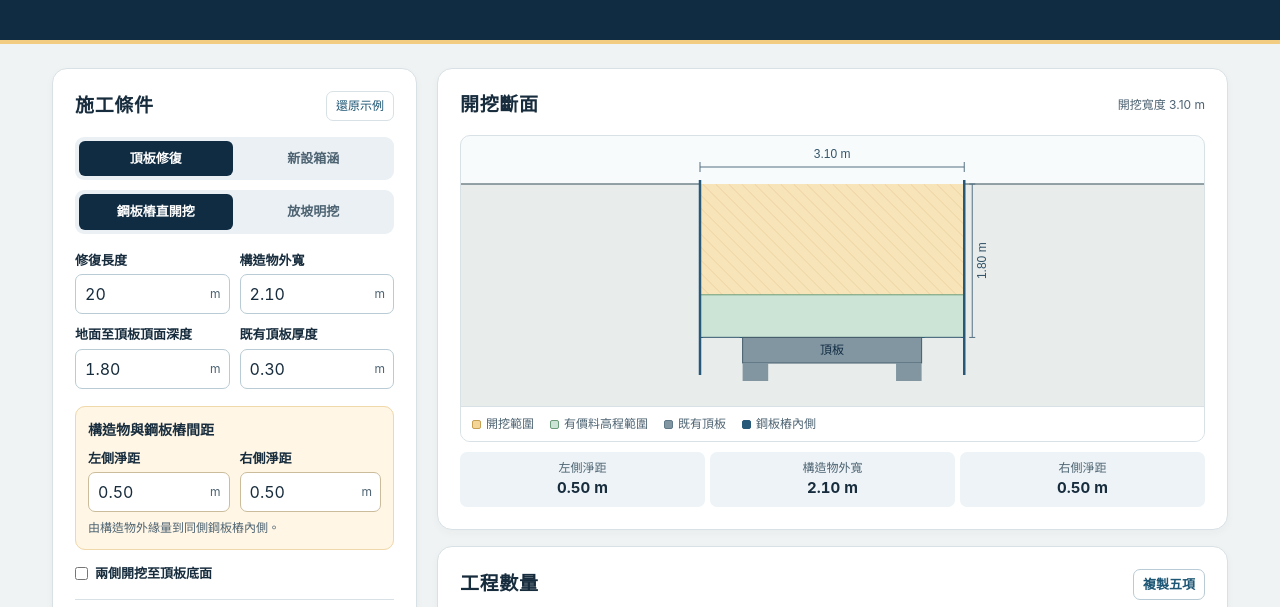
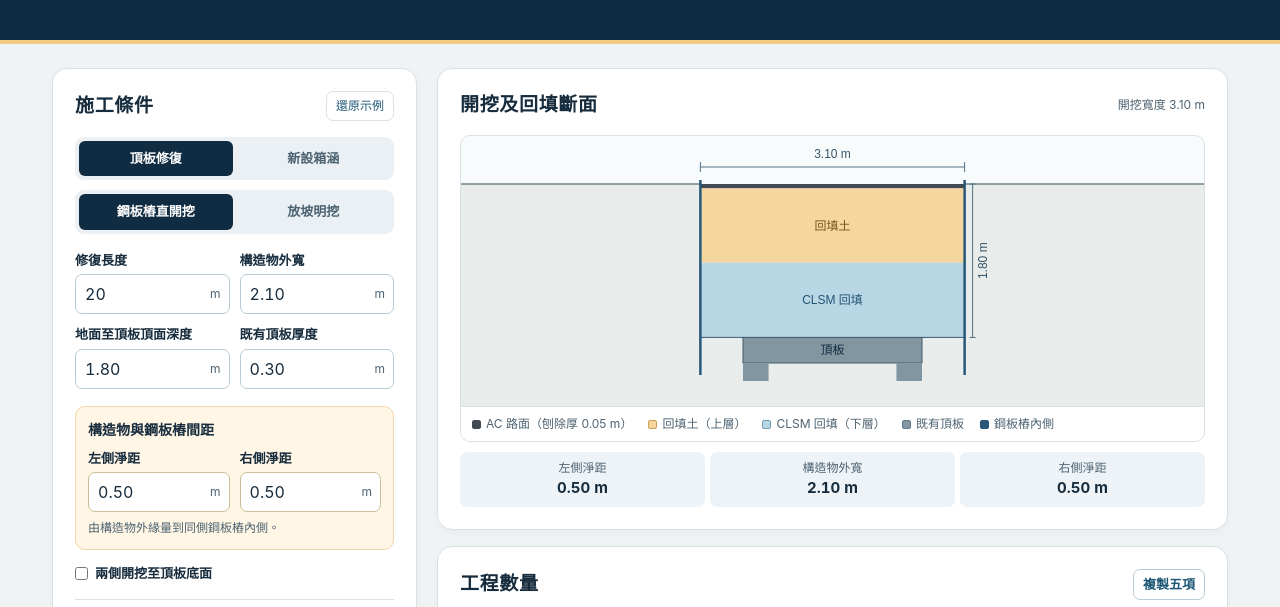
Before and after one commit to ushi511/earthwork-calculator, a plain HTML site: page index.html in a window 1280 px wide. Shown: the part 126-733 px from the top of the page. Drawn offline with Linux system fonts and the light colour scheme.

Commit message:
Visualize AC pavement and equal-volume soil and CLSM backfill

```diff
--- a/index.html
+++ b/index.html
@@ -57,7 +57,10 @@
     .swatch{width:9px;height:9px;display:inline-block;border-radius:2px;background:#f3d697;border:1px solid #c79f52}
     .swatch.slab{background:#8296a2;border-color:#607989}
     .swatch.pile{background:#285878;border-color:#285878}
-    .swatch.valuable{background:#cce4d5;border-color:#6b9d7b}
+    .swatch.soil{background:#f4d69e;border-color:#c79f52}
+    .swatch.clsm{background:#b9d6e5;border-color:#719eb4}
+    .swatch.ac{background:#424b54;border-color:#424b54}
+    .swatch.paving{background:#b6bfc3;border-color:#859198}
     .dimensions{display:grid;grid-template-columns:repeat(3,minmax(0,1fr));gap:5px;text-align:center;margin-top:10px}
     .dimensions div{padding:7px 2px;background:#edf3f6;border-radius:7px;font-size:12px;color:var(--muted)}
     .dimensions output{display:block;font-size:15px;color:var(--ink);font-weight:750;font-variant-numeric:tabular-nums}
@@ -148,10 +151,17 @@
     </section>
     <div class="right">
       <section class="panel diagram" aria-labelledby="diagram-title">
-        <div class="bar"><h2 id="diagram-title">開挖斷面</h2><span id="total-width" class="units"></span></div>
+        <div class="bar"><h2 id="diagram-title">開挖及回填斷面</h2><span id="total-width" class="units"></span></div>
         <div class="drawing">
           <canvas id="section" role="img" aria-label="開挖斷面示意圖"></canvas>
-          <div class="legend"><span><i class="swatch"></i>開挖範圍</span><span><i class="swatch valuable"></i>有價料高程範圍</span><span><i class="swatch slab"></i><span id="structure-legend">既有頂板</span></span><span><i class="swatch pile"></i><span id="edge-legend">鋼板樁內側</span></span></div>
+          <div class="legend">
+            <span><i class="swatch ac"></i><span id="ac-legend">AC 路面</span></span>
+            <span id="paving-legend" hidden><i class="swatch paving"></i>其他路面復舊層</span>
+            <span><i class="swatch soil"></i>回填土（上層）</span>
+            <span><i class="swatch clsm"></i>CLSM 回填（下層）</span>
+            <span><i class="swatch slab"></i><span id="structure-legend">既有頂板</span></span>
+            <span><i class="swatch pile"></i><span id="edge-legend">鋼板樁內側</span></span>
+          </div>
         </div>
         <div class="dimensions">
           <div>左側淨距<output id="left-dim">—</output></div>
@@ -416,6 +426,31 @@
       draw();
     }
 
+    function fillSplitDepth(values, result) {
+      const pavement = Math.min(values.paving, values.depth);
+      const target = result.soilBackfill / values.length;
+      const slope = values.slope;
+      const top = result.top;
+      const occupiedWidth = values.newCulvert || values.deepen ? values.width : 0;
+
+      // Integrate the open cross section above z, excluding pavement and occupied structure/bedding.
+      const areaAbove = z => {
+        const thickness = z - pavement;
+        const excavationArea = (top - slope * (pavement + z)) * thickness;
+        const occupiedArea = occupiedWidth * Math.max(0, z - values.depth);
+        return Math.max(0, excavationArea - occupiedArea);
+      };
+      if (target <= 0) return pavement;
+      let low = pavement;
+      let high = result.height;
+      for (let i = 0; i < 48; i++) {
+        const middle = (low + high) / 2;
+        if (areaAbove(middle) < target) low = middle;
+        else high = middle;
+      }
+      return (low + high) / 2;
+    }
+
     function draw() {
       const { width: displayWidth, height: displayHeight } = canvas.getBoundingClientRect();
       const pixels = window.devicePixelRatio || 1;
@@ -449,9 +484,20 @@
       const { values, result, sheet } = current;
       const { width, depth, slab, left, right, newCulvert } = values;
       const { height, top, slopeRun } = result;
-      const scale = Math.min((displayWidth - 106) / top, (displayHeight - 91) / (newCulvert ? height : depth + slab));
-      const pitLeft = Math.round((displayWidth - top * scale) / 2);
-      const pitRight = pitLeft + top * scale;
+      const leftWorld = -(width / 2 + left + slopeRun);
+      const rightWorld = width / 2 + right + slopeRun;
+      const millLeftWorld = values.millWidth === null ? leftWorld : -result.millingWidth / 2;
+      const millRightWorld = values.millWidth === null ? rightWorld : result.millingWidth / 2;
+      const minWorld = Math.min(leftWorld, millLeftWorld);
+      const maxWorld = Math.max(rightWorld, millRightWorld);
+      const span = maxWorld - minWorld;
+      const visibleDepth = Math.max(newCulvert ? height : depth + slab, values.ac, values.paving);
+      const scale = Math.min(Math.max(1, displayWidth - 106) / span, Math.max(1, displayHeight - 91) / visibleDepth);
+      const origin = (displayWidth - span * scale) / 2 - minWorld * scale;
+      const pitLeft = origin + leftWorld * scale;
+      const pitRight = origin + rightWorld * scale;
+      const millLeft = origin + millLeftWorld * scale;
+      const millRight = origin + millRightWorld * scale;
       const leftBottom = pitLeft + slopeRun * scale;
       const rightBottom = pitRight - slopeRun * scale;
       const structureLeft = leftBottom + left * scale;
@@ -465,26 +511,14 @@
       const boundary = '#285878';
       const dimension = '#547182';
 
-      context.fillStyle = '#e8eceb';
-      context.fillRect(0, groundY, displayWidth, displayHeight - groundY);
-      context.beginPath();
-      context.moveTo(pitLeft, groundY);
-      context.lineTo(pitRight, groundY);
-      context.lineTo(rightBottom, pitY);
-      context.lineTo(leftBottom, pitY);
-      context.closePath();
-      context.fillStyle = '#f8e4b9';
-      context.fill();
-      context.save();
-      context.clip();
-      for (let x = pitLeft - (pitY - groundY); x < pitRight; x += 13) {
-        line([[x, groundY], [x + pitY - groundY, pitY]], '#ebd2a1');
-      }
-      context.restore();
+      const pavementDepth = Math.min(values.paving, depth);
+      const acRestoredDepth = Math.min(values.ac, pavementDepth);
+      const splitDepth = fillSplitDepth(values, result);
+      byId('ac-legend').textContent = `AC 路面（刨除厚 ${fmt(values.ac)} m）`;
+      byId('paving-legend').hidden = pavementDepth <= acRestoredDepth && (pavementDepth === 0 || (millLeft <= pitLeft + 0.01 && millRight >= pitRight - 0.01));
 
-      if (result.valuableThickness > 0) {
-        const a = result.valuableStart;
-        const b = result.valuableEnd;
+      function band(a, b, color) {
+        if (b <= a) return;
         const y1 = groundY + a * scale;
         const y2 = groundY + b * scale;
         context.beginPath();
@@ -493,10 +527,46 @@
         context.lineTo(pitRight - values.slope * b * scale, y2);
         context.lineTo(pitLeft + values.slope * b * scale, y2);
         context.closePath();
-        context.fillStyle = '#cce4d5';
+        context.fillStyle = color;
         context.fill();
-        context.strokeStyle = '#6b9d7b';
-        context.stroke();
+      }
+
+      context.fillStyle = '#e8eceb';
+      context.fillRect(0, groundY, displayWidth, displayHeight - groundY);
+
+      // Existing AC within the selected milling strip outside the excavation.
+      if (values.ac > 0 && millRight > millLeft) {
+        context.fillStyle = '#424b54';
+        context.fillRect(millLeft, groundY, millRight - millLeft, values.ac * scale);
+      }
+
+      band(0, pavementDepth, '#b6bfc3');
+      band(pavementDepth, splitDepth, '#f4d69e');
+      band(splitDepth, height, '#b9d6e5');
+
+      // AC within the restored pavement is limited by the pavement allowance.
+      if (acRestoredDepth > 0 && millRight > millLeft) {
+        context.beginPath();
+        context.moveTo(pitLeft, groundY);
+        context.lineTo(pitRight, groundY);
+        context.lineTo(pitRight - values.slope * acRestoredDepth * scale, groundY + acRestoredDepth * scale);
+        context.lineTo(pitLeft + values.slope * acRestoredDepth * scale, groundY + acRestoredDepth * scale);
+        context.closePath();
+        context.save();
+        context.clip();
+        context.fillStyle = '#424b54';
+        context.fillRect(millLeft, groundY, millRight - millLeft, acRestoredDepth * scale);
+        context.restore();
+      }
+
+      // The milling boundary remains visible if its depth differs from the restored AC.
+      if (values.ac > acRestoredDepth && millRight > millLeft) {
+        context.save();
+        context.setLineDash([4, 3]);
+        context.strokeStyle = '#424b54';
+        context.lineWidth = 1;
+        context.strokeRect(millLeft, groundY, millRight - millLeft, values.ac * scale);
+        context.restore();
       }
 
       line([[0, groundY], [pitLeft, groundY]], '#70858b', 1.5);
@@ -537,6 +607,27 @@
         }
       }
 
+      function fillCaption(label, start, end, color) {
+        const clearEnd = Math.min(end, depth);
+        if ((clearEnd - start) * scale >= 21) {
+          const z = (start + clearEnd) / 2;
+          if ((top - 2 * values.slope * z) * scale >= 78) {
+            caption(label, (pitLeft + pitRight) / 2, groundY + z * scale + 4, color);
+          }
+        } else if ((end - Math.max(start, depth)) * scale >= 21) {
+          const z = (Math.max(start, depth) + end) / 2;
+          const leftEdge = pitLeft + values.slope * z * scale;
+          const rightEdge = pitRight - values.slope * z * scale;
+          if (structureLeft - leftEdge >= 82) {
+            caption(label, (leftEdge + structureLeft) / 2, groundY + z * scale + 4, color);
+          } else if (rightEdge - structureRight >= 82) {
+            caption(label, (structureRight + rightEdge) / 2, groundY + z * scale + 4, color);
+          }
+        }
+      }
+      fillCaption('回填土', pavementDepth, splitDepth, '#7a531c');
+      fillCaption('CLSM 回填', splitDepth, height, '#245575');
+
       line([[pitLeft, 31], [pitRight, 31]], dimension);
       for (const x of [pitLeft, pitRight]) line([[x, 26], [x, 36]], dimension);
       caption(`${fmt(top)} m`, (pitLeft + pitRight) / 2, 22);
@@ -552,7 +643,7 @@
         context.restore();
       }
 
-      canvas.setAttribute('aria-label', `開挖斷面。頂寬 ${fmt(top)} 公尺，開挖深度 ${fmt(height)} 公尺，左側淨距 ${fmt(left)} 公尺，右側淨距 ${fmt(right)} 公尺。`);
+      canvas.setAttribute('aria-label', `開挖斷面。頂寬 ${fmt(top)} 公尺，開挖深度 ${fmt(height)} 公尺，左側淨距 ${fmt(left)} 公尺，右側淨距 ${fmt(right)} 公尺。AC 刨除厚度 ${fmt(values.ac)} 公尺，回填土及 CLSM 各 ${fmt(result.fill)} 立方公尺。`);
     }
 
     for (const button of copyButtons) button.addEventListener('click', () => copyQuantity(button));
```
